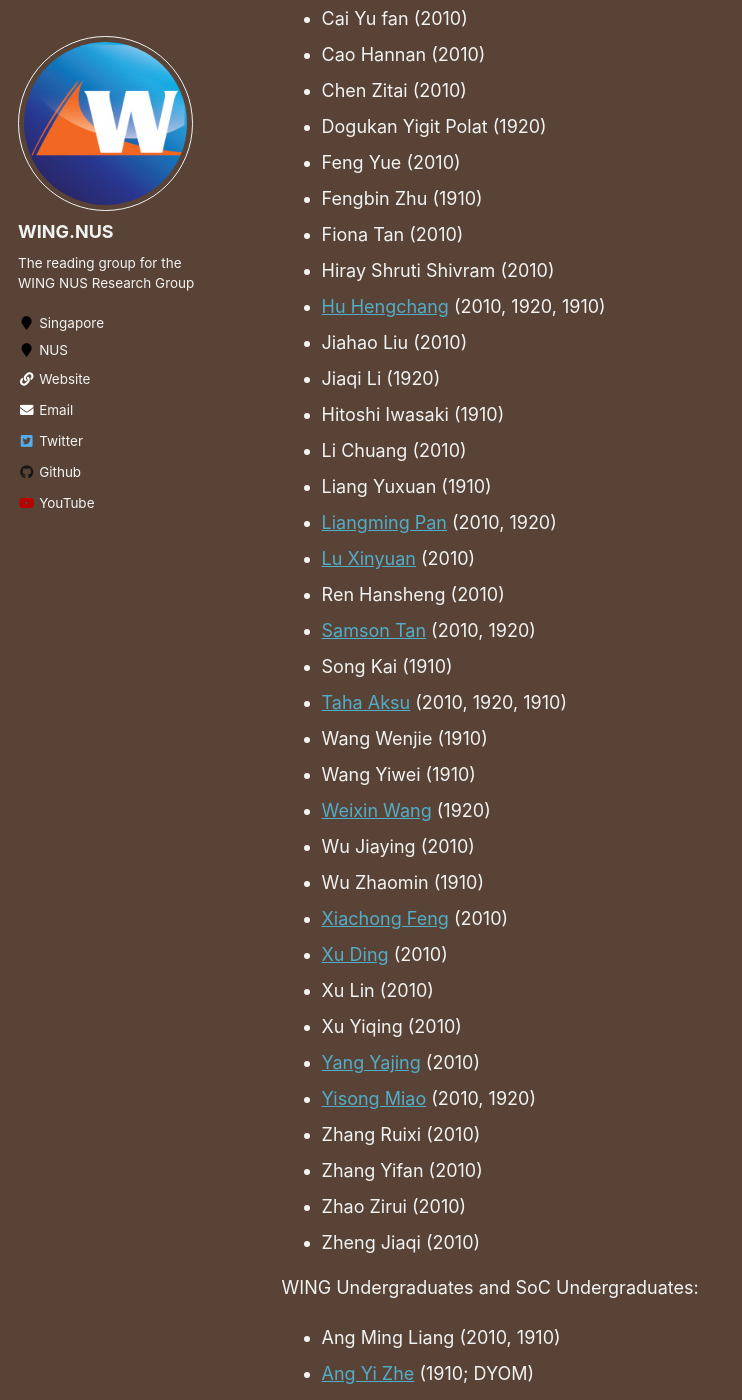
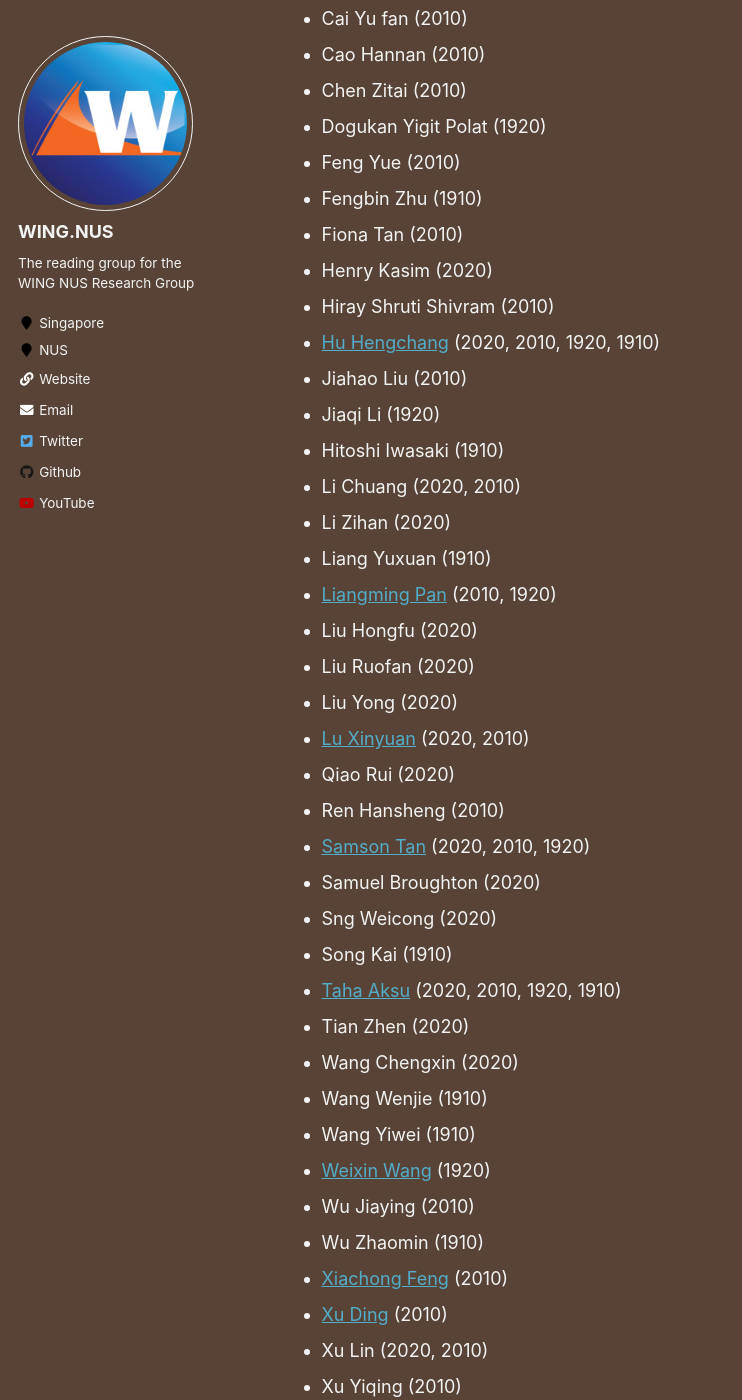
Before and after one commit to WING-NUS/cs6101, a Jekyll site: the page built from _pages/people.md, in a window 1280 px wide and 1400 px high, scrolled down 708 px. Shown: the whole window, without its empty margins (0-742 px from the left). Built offline with Jekyll 4.4.1, drawn with Linux system fonts in a browser that asks for light colours; some of the changed text lies outside the part shown.

Commit message:
update people list in 2020

```diff
--- a/_pages/people.md
+++ b/_pages/people.md
@@ -14,7 +14,7 @@ External guests will be listed here in due course once the course has started. P
 Facilitator: [Min-Yen Kan](http://www.comp.nus.edu.sg/~kanmy)
 
 WING and NUS Postgraduate Students:
-* [Abhinav Kashyap](https://abhinavkashyap.io/) (2010, 1920)
+* [Abhinav Kashyap](https://abhinavkashyap.io/) (2020, 2010, 1920)
 * Alex Foo Da Weng (2010)
 * Amit Prusty (1910)
 * Anab Maulana Barik (2010)
@@ -27,19 +27,29 @@ WING and NUS Postgraduate Students:
 * Feng Yue (2010)
 * Fengbin Zhu (1910)
 * Fiona Tan (2010)
+* Henry Kasim (2020)
 * Hiray Shruti Shivram (2010)
-* [Hu Hengchang](http://holdenhu.cn) (2010, 1920, 1910)
+* [Hu Hengchang](http://holdenhu.cn) (2020, 2010, 1920, 1910)
 * Jiahao Liu (2010)
 * Jiaqi Li (1920)
 * Hitoshi Iwasaki (1910)
-* Li Chuang (2010)
+* Li Chuang (2020, 2010)
+* Li Zihan (2020)
 * Liang Yuxuan (1910)
 * [Liangming Pan](http://www.liangmingpan.com/) (2010, 1920)
-* [Lu Xinyuan](https://sg.linkedin.com/in/xinyuan-lu-34762585) (2010)
+* Liu Hongfu (2020)
+* Liu Ruofan (2020)
+* Liu Yong (2020)
+* [Lu Xinyuan](https://github.com/XinyuanLu00) (2020, 2010)
+* Qiao Rui (2020)
 * Ren Hansheng (2010)
-* [Samson Tan](https://samsontmr.github.io/) (2010, 1920)
+* [Samson Tan](https://samsontmr.github.io/) (2020, 2010, 1920)
+* Samuel Broughton (2020)
+* Sng Weicong (2020)
 * Song Kai (1910)
-* [Taha Aksu](https://cuthalionn.github.io/) (2010, 1920, 1910)
+* [Taha Aksu](https://cuthalionn.github.io/) (2020, 2010, 1920, 1910)
+* Tian Zhen (2020)
+* Wang Chengxin (2020)
 * Wang Wenjie (1910)
 * Wang Yiwei (1910)
 * [Weixin Wang](https://github.com/MottoX) (1920)
@@ -47,49 +57,62 @@ WING and NUS Postgraduate Students:
 * Wu Zhaomin (1910)
 * [Xiachong Feng](http://xcfeng.net/) (2010)
 * [Xu Ding](https://sean-dingxu.github.io/) (2010)
-* Xu Lin (2010)
+* Xu Lin (2020, 2010)
 * Xu Yiqing (2010)
 * [Yang Yajing](https://www.linkedin.com/in/yajing-yang-737629140/?originalSubdomain=sg) (2010)
-* [Yisong Miao](https://yisong.me/) (2010, 1920)
+* Ye Hai (2020)
+* Yeo Qi Xun (2020)
+* [Yisong Miao](https://yisong.me/) (2020, 2010, 1920)
+* Yuxi Xie (2020)
 * Zhang Ruixi (2010)
 * Zhang Yifan (2010)
 * Zhao Zirui (2010)
 * Zheng Jiaqi (2010)
 
 WING Undergraduates and SoC Undergraduates:
+* Aadit Rahul Kamat (2020; DYOM)
 * Ang Ming Liang (2010, 1910)
 * [Ang Yi Zhe](https://sg.linkedin.com/in/ang-yizhe) (1910; DYOM)
+* Axel Lau Wei En (2020; DYOM)
 * Calvin Tantio (1920)
 * [Cara Leong](https://craa.co/) (1920)
+* Clarence Ong (2020; DYOM)
 * Daniel Pyone Maung (1910)
 * [Devamanyu Hazarika](https://devamanyu.com/) (2010)
 * Eloise Lim (1910; DYOM)
 * Eugene Lim (1910; DYOM)
-* [Li Xinze](https://github.com/lixinze777) (2010)
+* Joel Tan Wan Rong (2020; DYOM)
+* [Li Xinze](https://github.com/lixinze777) (2020, 2010)
 * [Li Xueqi](https://www.linkedin.com/in/xueqi-li/?originalSubdomain=sg) (1910; DYOM)
 * Liu Zhaoyu (2010)
+* Loye Hean Yong, Gabriel (2020; DYOM)
 * Luong Quoc Trung (2010)
+* Muhammad Assyarul Ariffin (2020; DYOM)
 * [New Jun Jie](https://www.jetnew.io/) (1910; DYOM)
 * Ng Kheng Yi (1920)
 * [Nguyen Van Hoang](https://ngnvnhng.github.io/) (1920)
-* [Ran Yiding](https://sg.linkedin.com/in/ran-yiding) (2010)
+* Nham Quoc Hung (2020; DYOM)
+* [Ran Yiding](https://sg.linkedin.com/in/ran-yiding) (2020, 2010)
 * [Sashankh Kumar](https://www.linkedin.com/in/sashankh-kumar/?originalSubdomain=sg) (1920)
 * Shao Yang (1910; DYOM)
 * [Shi Tian](https://www.linkedin.com/in/shi-tian/?originalSubdomain=sg) (1920)
-* Shreyas Kutanoor Prakash (2010)
+* Shreyas Kutanoor Prakash (2020, 2010)
+* Tan Hin Khai, Stephen (2020; DYOM)
 * [Terence Neo](https://www.linkedin.com/in/terencenyy/?originalSubdomain=sg) (1910; DYOM)
-* [Tongyao Zhu](https://sg.linkedin.com/in/tongyao-zhu) (2010)
+* [Tongyao Zhu](https://sg.linkedin.com/in/tongyao-zhu) (2020, 2010)
 * Yap Jia Qing (2010)
-* [Zijin Kong](https://www.linkedin.com/in/zijin-kong-108b48160/?originalSubdomain=sg) (2010)
-* [Zhang Tianyang](https://www.linkedin.com/in/zhang-tianyang/?originalSubdomain=sg) (2010)
+* [Zijin Kong](https://www.linkedin.com/in/zijin-kong-108b48160/?originalSubdomain=sg) (2020, 2010)
+* [Zhang Tianyang](https://www.linkedin.com/in/zhang-tianyang/?originalSubdomain=sg) (2020, 2010)
 
 **External Guests**:
 * Abdul Waheed (2010)
 * Alexandre Gravier (2010)
 * Ang Shen Ting (1910)
 * Bhavitvya Malik (2010)
+* Chan Guan Hao (2020)
 * Christopher Hendra (1920)
 * David Yam (1910)
+* Evan Chong (2020)
 * Guilherme Zagatti (1920)
 * Harsh Shrivastava (1910)
 * Joni Ngo Thuy Hang (1910)
@@ -97,6 +120,7 @@ WING Undergraduates and SoC Undergraduates:
 * Khush Jammu (2010)
 * Laiba Mehnaz (2010)
 * Lee Xin Jie (1910)
+* Lee Xiong An (2020)
 * Liling Tan (1910)
 * Ling Ran, Kevin (1910)
 * Low Sio Meng (1920)
@@ -105,20 +129,24 @@ WING Undergraduates and SoC Undergraduates:
 * Ng Wen Xian (1910)
 * Pardha Viswanadha (1910)
 * Qingpeng Cai (1910)
-* Rabiul Awal (2010)
+* Rabiul Awal (2020, 2010)
 * Rishav Chourasia (1910)
 * Romain Iehl (2010)
+* Ruchen Zhen (2020)
 * Saravanan Rajamanickam (1920)
+* Sashankh Chengavalli Kumar (2020)
 * Shambhavi (2010)
 * Shen Ting Ang (1920)
 * Shuang Gao (2010)
 * Si Chenglei (1910,2010)
 * Sunil Kumar Yadav (2010, 1910)
-* Takanori Aoki (1920, 1910)
+* Takanori Aoki (2020, 1920, 1910)
 * Taru Jain (2010)
 * Tram Anh Nguyen (1910)
 * Vu Duc Nam (1920)
+* Wendi Ren (2020)
 * Wong Cheng Heng (1910)
+* Xu Pengtai (2020)
 * Yap Jia Qing (1920)
 * Zhang Jipeng (2010)
 * Zhou Yizhuo (1910)
```
